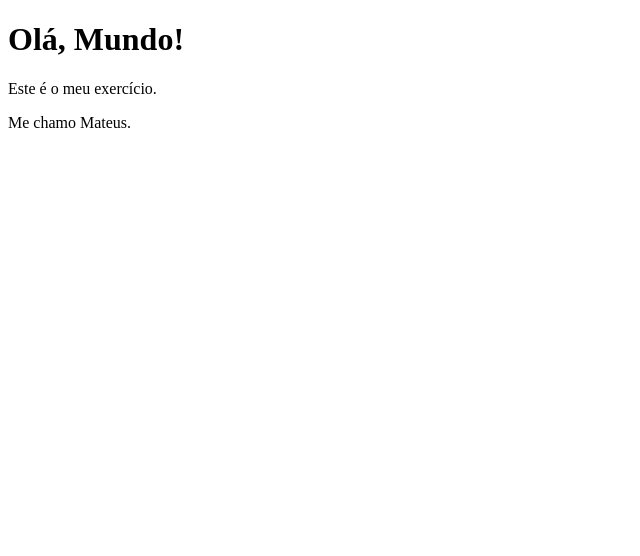
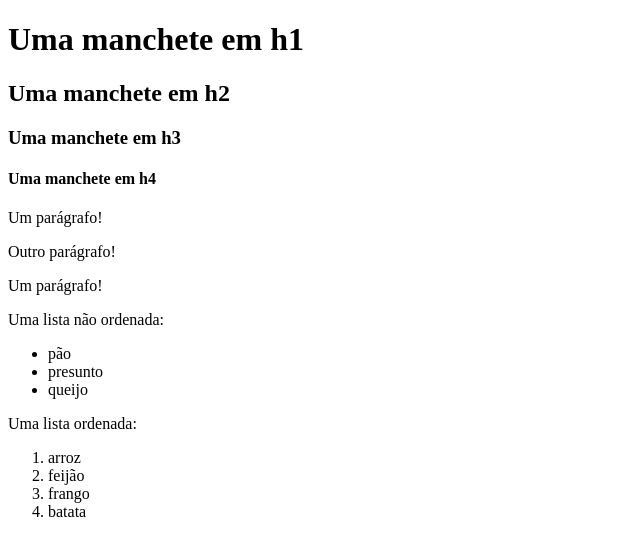
Before and after one commit to mateuszyn/pweb_2025.2_andersonMateus, a plain HTML site: page u1_exercicio1/primeiraPagina.html in a window 1280 px wide. Shown: the whole page, without its empty margins (0-640 px from the left). Drawn offline with Linux system fonts and the light colour scheme.

Commit message:
Update primeiraPagina.html

```diff
--- a/u1_exercicio1/primeiraPagina.html
+++ b/u1_exercicio1/primeiraPagina.html
@@ -6,8 +6,25 @@
     <title>Minha Primeira Página</title>
 </head>
 <body>
-    <h1>Olá, Mundo!</h1>
-    <p>Este é o meu exercício.</p>
-    <p>Me chamo Mateus.</p>
+    <h1>Uma manchete em h1</h1>
+    <h2>Uma manchete em h2</h2>
+    <h3>Uma manchete em h3</h3>
+    <h4>Uma manchete em h4</h4>
+    <p>Um parágrafo! </p>
+    <p>Outro parágrafo! </p>
+    <p>Um parágrafo! </p>
+    <p>Uma lista não ordenada: </p>
+    <ul>
+        <li>pão</li>
+        <li>presunto</li>
+        <li>queijo</li>
+    </ul>
+    <p>Uma lista ordenada: </p>
+    <ol>
+    <li>arroz</li>
+    <li>feijão</li>
+    <li>frango</li>
+    <li>batata</li>
+    </ol>
 </body>
 </html>
```
